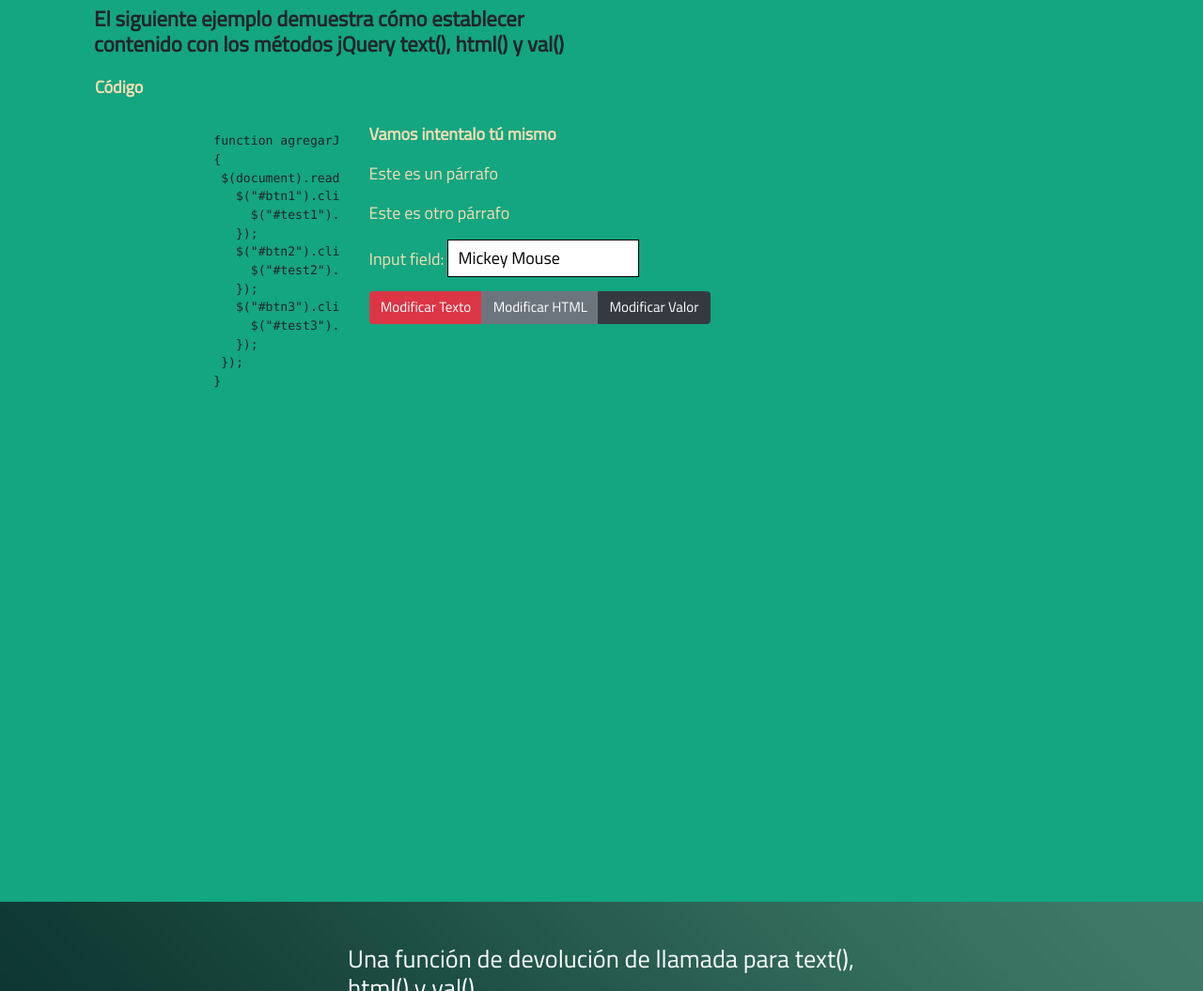
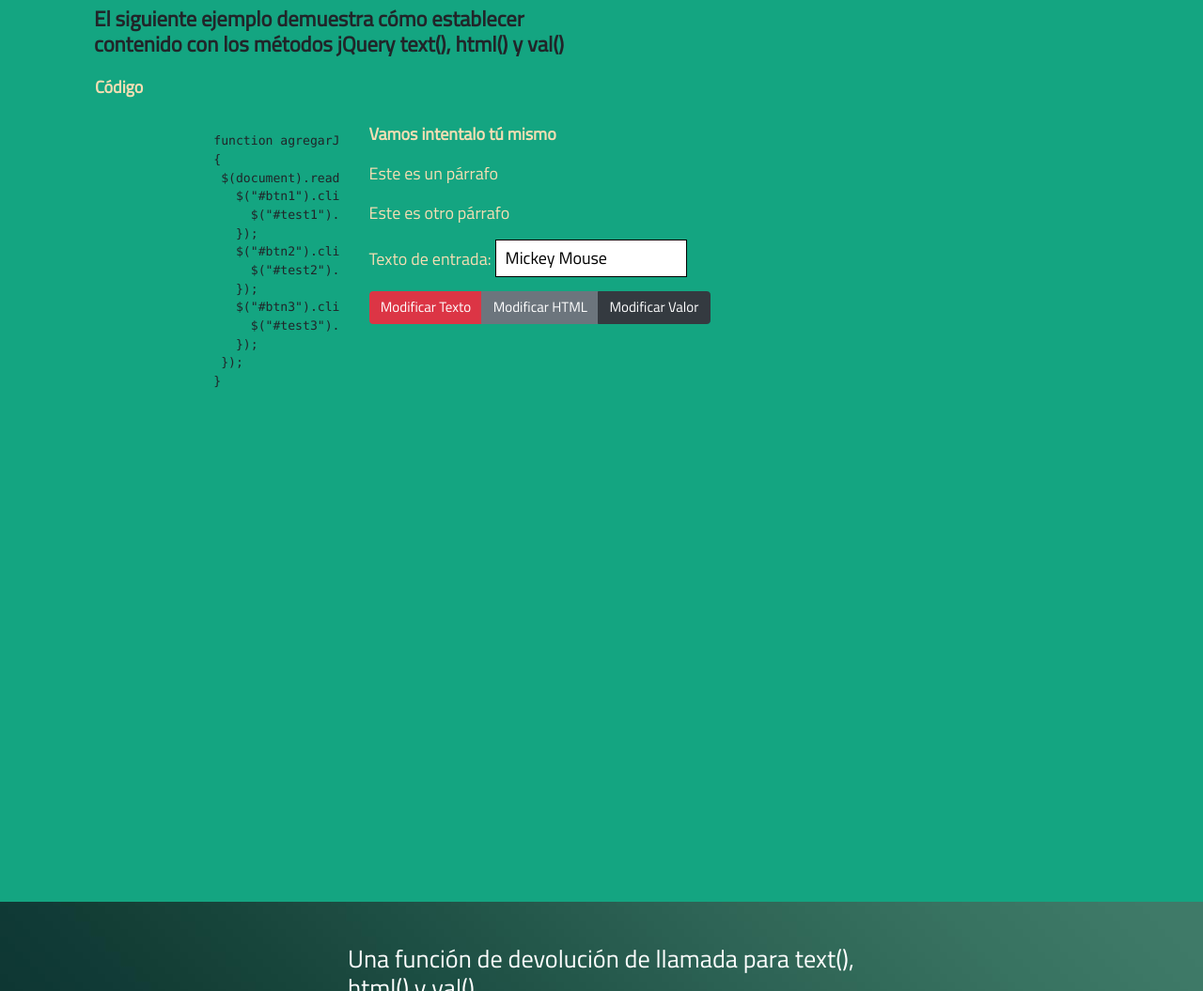
Before and after one commit to dmrodriguez9/8444_Grupo04_PRUEBA, a plain HTML site: page Recursos/html/jQuerySet.html in a window 1280 px wide. Shown: the part 851-1906 px from the top of the page at 94% size. Drawn offline with nearby package versions, Linux system fonts and the light colour scheme.

Commit message:
modificaciones

```diff
--- a/Recursos/html/jQuerySet.html
+++ b/Recursos/html/jQuerySet.html
@@ -112,7 +112,7 @@
             <p><b>Vamos intentalo tú mismo</b></p>
             <p id="test1">Este es un párrafo</p>
             <p id="test2">Este es otro párrafo</p>
-            <p>Input field: <input type="text" id="test3" value="Mickey Mouse"></p>
+            <p>Texto de entrada: <input type="text" id="test3" value="Mickey Mouse"></p>
             <div class="btn-group">
               <button id="btn1" onmousedown="agregarJQuerySet()" class="btn btn-danger">Modificar Texto</button>
               <button id="btn2" onmousedown="agregarJQuerySet()" class="btn btn-secondary">Modificar HTML</button>
```
